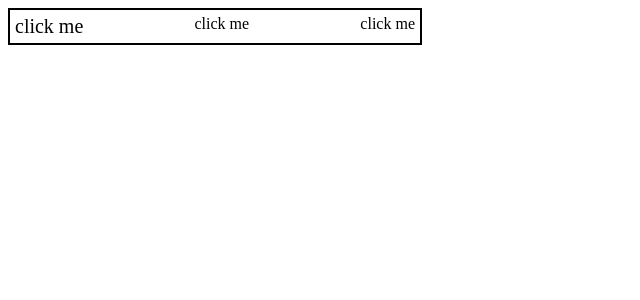
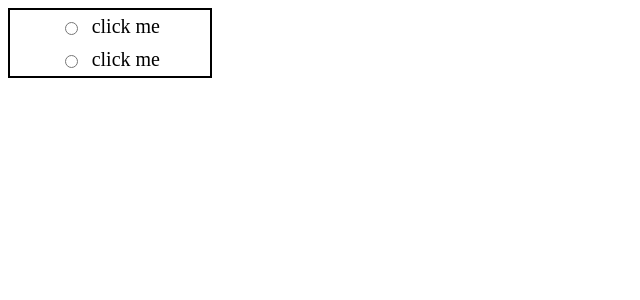
Before and after one commit to patryk-olti/componentsLibrary, a React (Create React App) app: page / in a window 1280 px wide. Shown: the top 300 px of the page, without its empty margins (0-640 px from the left). Built offline with nearby package versions, Linux system fonts and the light colour scheme.

Commit message:
added radio element

```diff
--- /dev/null
+++ b/src/Components/Radio.js
@@ -0,0 +1,10 @@
+import React from "react";
+
+const Radio = ({ name }) => {
+
+    return(
+        <input type="radio" name={name} />
+    )
+}
+
+export default Radio;
--- a/src/Containers/Container.js
+++ b/src/Containers/Container.js
@@ -1,11 +1,12 @@
 import React from "react";
 
-const Container = ({ children, display, flexDirection, justifyContent, width, padding, border }) => {
+const Container = ({ children, display, flexDirection, justifyContent, alignItems, width, padding, border }) => {
 
     const styles = {
         display: `${display}`,
         flexDirection: `${flexDirection}`,
         justifyContent: `${justifyContent}`,
+        alignItems: `${alignItems}`,
         width: `${width}px`,
         padding: `${padding}px`,
         border: `${border}`
--- a/src/Pages/Debugger.js
+++ b/src/Pages/Debugger.js
@@ -1,16 +1,27 @@
 import React from "react";
 
 import Container from "../Containers/Container";
+
 import Span from "../Components/Span";
+import Radio from "../Components/Radio";
 
 const Debugger = () => {
 
     return(
-        <Container display="flex" flexDirection="row" justifyContent="space-between" width="400" padding="5" border="2px solid black">
-            <Span fontSize="20" >click me</Span>
-            <Span>click me</Span>
-            <Span>click me</Span>
+        <Container display="flex" flexDirection="column" justifyContent="center" alignItems="center" width="200" padding="0" border="2px solid black">
+
+            <Container display="flex" flexDirection="row" justifyContent="space-between" alignItems="center" width="100" padding="5" border="none">
+                <Radio name="sex" />
+                <Span fontSize="20" >click me</Span>
+            </Container>
+
+            <Container display="flex" flexDirection="row" justifyContent="space-between" alignItems="center" width="100" padding="5" border="none">
+                <Radio name="sex" />
+                <Span fontSize="20" >click me</Span>
+            </Container>
+
         </Container>
+
     )
 }
 
```
